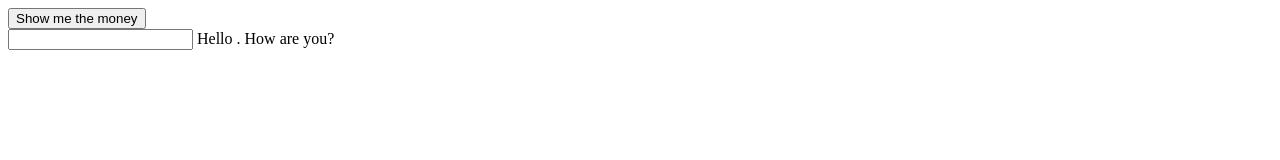
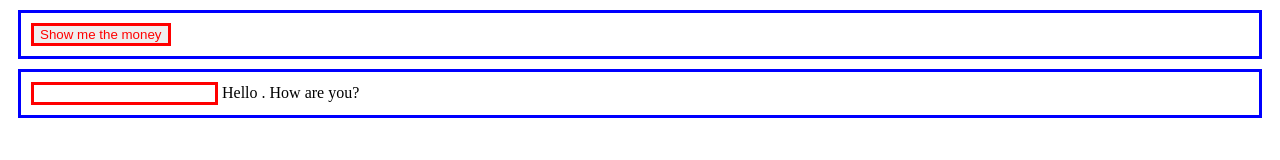
Before and after one commit to nikjugl/welcome-academy-exercise-1, a plain HTML site: page index.html in a window 1280 px wide. Drawn offline with Linux system fonts and the light colour scheme.

Commit message:
Update styles.css

```diff
--- a/styles.css
+++ b/styles.css
@@ -1 +1,14 @@
- /* styling */
+.border {
+  border-width: 3px;
+  border-color: blue;
+  border-style: solid;
+  padding: 10px;
+  margin: 10px;
+}
+
+.button {
+  border-width: 3px;
+  border-color: red;
+  border-style: solid;
+  color: red;
+}
```
